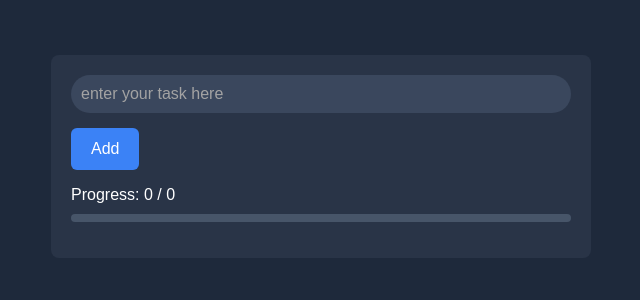
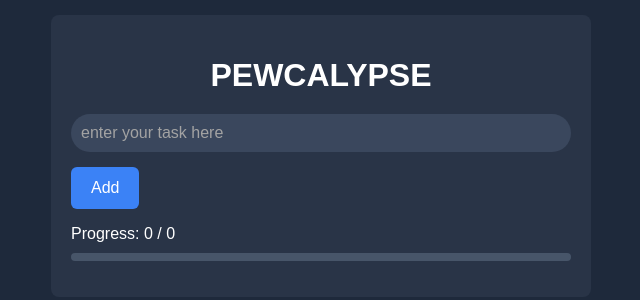
Before and after one commit to Nitish-ku/Todo, a plain HTML site: page index.html in a window 1280 px wide. Shown: the part 244-544 px from the top of the page, without its empty margins (319-959 px from the left). Drawn offline with Linux system fonts and the light colour scheme.

Commit message:
Update index.html

```diff
--- a/index.html
+++ b/index.html
@@ -8,6 +8,7 @@
   </head>
   <body>
     <div class="container">
+      <h1>PEWCALYPSE</h1>
       <input type="text" id="new-task" placeholder="enter your task here" />
       <button id="add-btn">Add</button>
       <p>Progress: <span id="progress-display">0 / 0</span></p>
```
